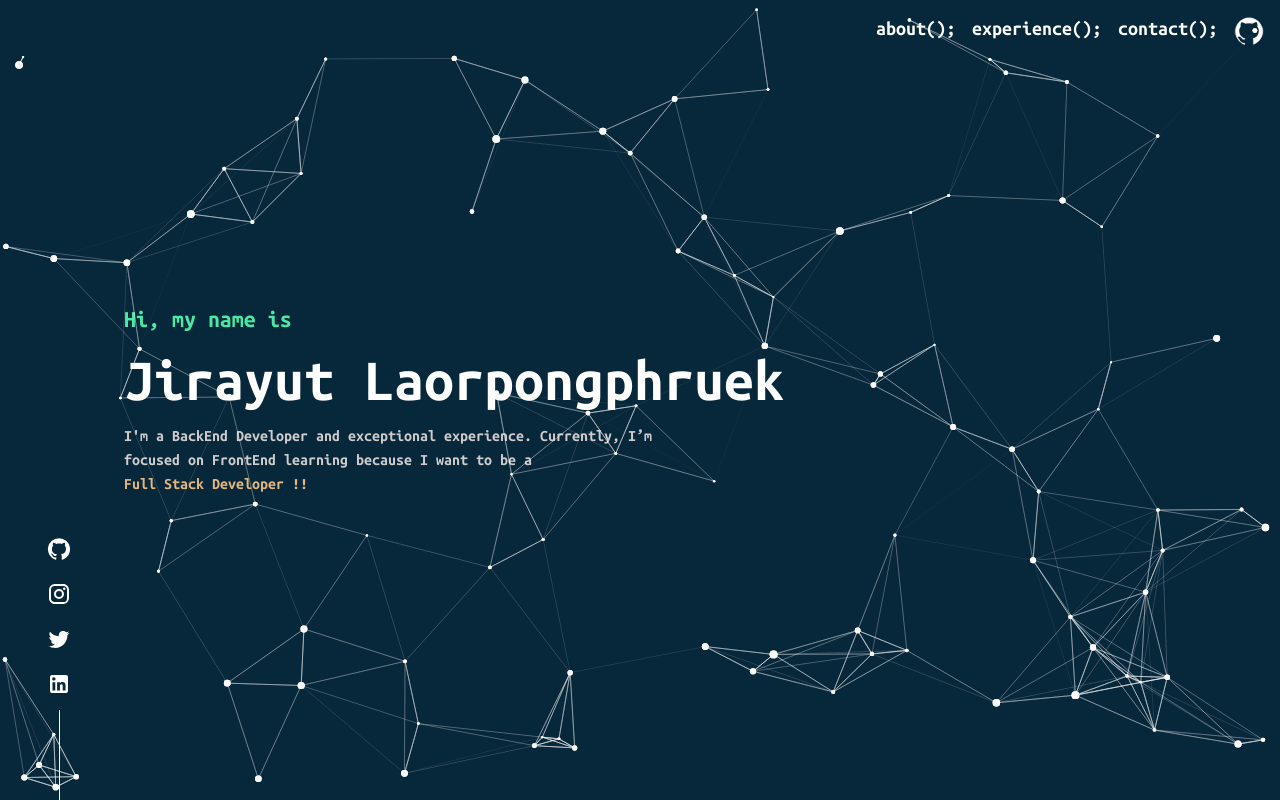
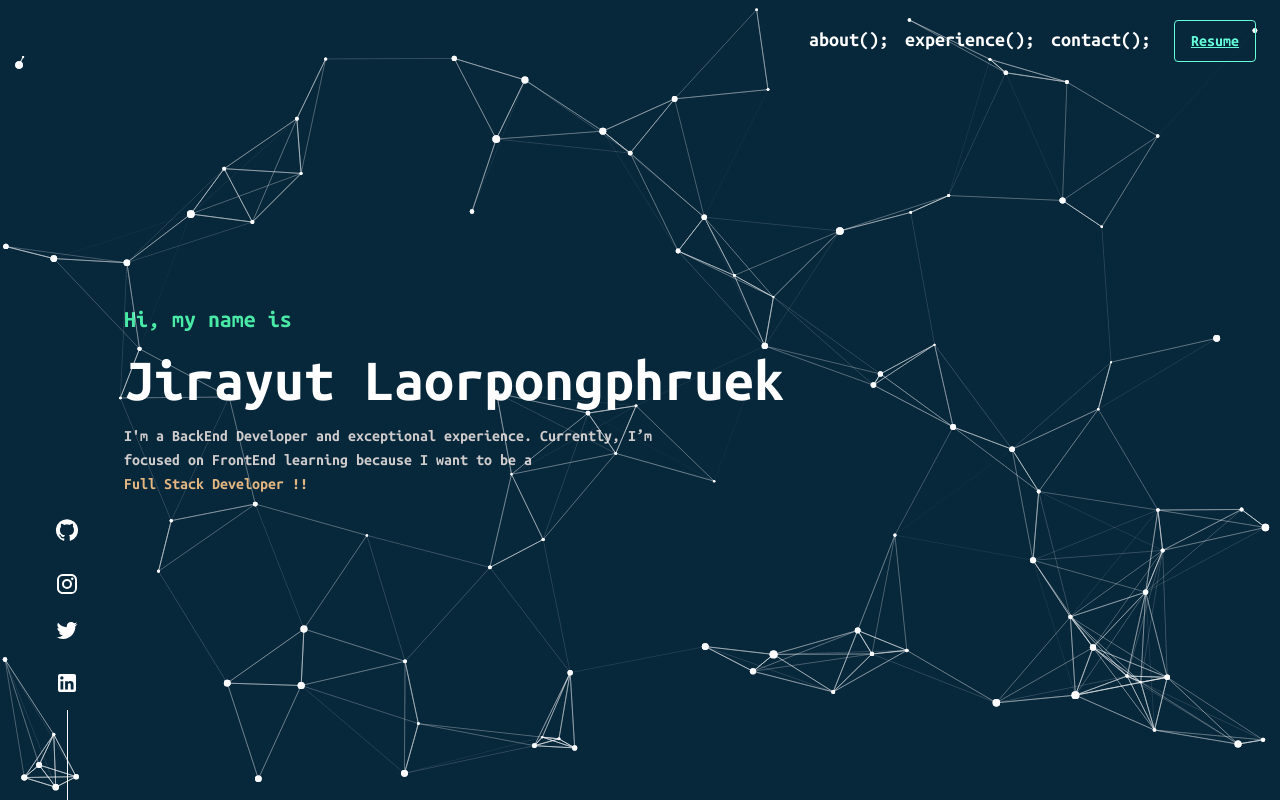
Before and after one commit to Jirayut-l/PortfolioByReact, a React (Create React App) app: page / in a window 1280 px wide. Shown: the top 800 px of the page. Built offline with nearby package versions, Linux system fonts and the light colour scheme.

Commit message:
check point

```diff
--- a/public/index.html
+++ b/public/index.html
@@ -27,7 +27,7 @@
       work correctly both with client-side routing and a non-root public URL.
       Learn how to configure a non-root public URL by running `npm run build`.
     -->
-    <title>Profile</title>
+    <title>Jirayut.l</title>
   </head>
   <body>
     <noscript>You need to enable JavaScript to run this app.</noscript>
--- a/src/components/Experience.tsx
+++ b/src/components/Experience.tsx
@@ -23,7 +23,7 @@ const Experience = () => {
                 <p className={classes.range}>Feb 2019 - 31 Jan 2022</p>
                 <ul className={classesCommon.ulList}>
                     <Typography variant="subtitle1" color="textPrimary">
-                        <li>I'm working in Commodity Trading and Risk Management team (CTRM) Fix issue in API</li>
+                        <li>I worked in Commodity Trading and Risk Management team (CTRM) Fix issue in API</li>
                         <li>Fix issue in API & Application from CTRM Team and Test</li>
                         <li>Development Web Api C# .Net Framework instead of using Stored Procedure By using Logic Stored Procedure Come to work in c#</li>
                         <li>Design new logic and Find a solution with efficiency and speed of execution to using.</li>
--- a/src/components/Header.tsx
+++ b/src/components/Header.tsx
@@ -5,7 +5,7 @@ import particlesParams from '../theme/particles-background';
 import {useState} from 'react';
 import {Link} from 'react-scroll';
 import DehazeIcon from '@mui/icons-material/Dehaze';
-import { makeStyles } from '@mui/styles';
+import {makeStyles} from '@mui/styles';
 
 const useStyles = makeStyles(header);
 const Header = () => {
@@ -17,23 +17,21 @@ const Header = () => {
         return (
             <>
                 {menus.map((key) => (
-                    <Link key={`link-${key}`} to={key} className={classes.link}  spy={true} smooth={true} duration={200} >
+                    <Link key={`link-${key}`} to={key} className={classes.link} spy={true} smooth={true} duration={200}>
                         {`${key}();`}
                     </Link>
                 ))}
-                <IconButton className={classes.githubButton}>
-                    <img alt="github" src={`${process.env.PUBLIC_URL}/images/githubLogo.png`} style={{width: '30px', height: '30px'}}/>
-                </IconButton>
+                <a className={classes.resumeButton} href={'/File/resume.pdf'} target=" _blank" rel=" noopener noreferrer">Resume</a>
             </>
         )
     };
     return (
         <>
             <Particles className={classes.particles} params={particlesParams}/>
-            <Box position="fixed" width="100%" display="flex" justifyContent="flex-end" p={1} zIndex={1}>
-                <Box sx={{display:{xs:"block",sm:"none"}}}>
+            <Box position="fixed" width="100%" display="flex" justifyContent="flex-end" p={3} zIndex={1}>
+                <Box sx={{display: {xs: 'block', sm: 'none'}}}>
                     {drawerState && (
-                        <Drawer anchor="right" open={drawerState} onClose={() => setDrawerState(false)} >
+                        <Drawer anchor="right" open={drawerState} onClose={() => setDrawerState(false)}>
                             <Menus/>
                         </Drawer>
                     )}
@@ -41,7 +39,7 @@ const Header = () => {
                         <DehazeIcon/>
                     </IconButton>
                 </Box>
-                <Box sx={{display:{xs:"none",sm: "block"}}}>
+                <Box sx={{display: {xs: 'none', sm: 'block'}}}>
                     <Menus/>
                 </Box>
             </Box>
--- a/src/components/SocialMediaMenu.tsx
+++ b/src/components/SocialMediaMenu.tsx
@@ -4,7 +4,7 @@ import GitHubIcon from '@mui/icons-material/GitHub';
 import InstagramIcon from '@mui/icons-material/Instagram';
 import LinkedInIcon from '@mui/icons-material/LinkedIn';
 import TwitterIcon from '@mui/icons-material/Twitter';
-import {Box} from '@mui/material';
+import {Box,IconButton} from '@mui/material';
 
 const useStyles = makeStyles(socialMediaMenu());
 const SocialMediaMenu = () => {
@@ -12,10 +12,10 @@ const SocialMediaMenu = () => {
     return (
         <Box className={classes.menu} sx={{display: {xs: 'none', md: 'block'}}}>
             <ul className={classes.ul} >
-                <li><GitHubIcon/></li>
-                <li><InstagramIcon/></li>
+                <li><IconButton href={"https://github.com/Jirayut-l"} > <GitHubIcon/> </IconButton>  </li>
+                <li><IconButton href={"https://www.instagram.com/jirayut.l/"} > <InstagramIcon/> </IconButton> </li>
                 <li><TwitterIcon/></li>
-                <li><LinkedInIcon/></li>
+                <li><IconButton href={"www.linkedin.com/in/jirayut-l"} > <LinkedInIcon/></IconButton>    </li>
             </ul>
         </Box>
     )
--- a/src/theme/header.ts
+++ b/src/theme/header.ts
@@ -1,7 +1,7 @@
-import { createStyles } from "@mui/styles";
+import {createStyles} from '@mui/styles';
 import {Theme} from '@mui/material';
 
-const useStyles = (theme:Theme) => createStyles({
+const useStyles = (theme: Theme) => createStyles({
     button: {
         transition: 'color .4s ease-out',
         '&:hover': {
@@ -12,9 +12,18 @@ const useStyles = (theme:Theme) => createStyles({
             color: theme.palette.primary.main,
         },
     },
-    githubButton: {
+    resumeButton: {
+        color: '#64ffda',
+        width: 'fit-content',
+        border: '1px solid #64ffda',
+        cursor: 'pointer',
+        padding: '0.75rem 1rem',
         alignSelf: 'flex-end',
-        width: 'fit-content',
+        transition: 'all 0.25s cubic-bezier(0.645,0.045,0.355,1)',
+        lineHeight: '1',
+        marginLeft: '15px',
+        borderRadius: '4px',
+        backgroundColor: 'transparent'
     },
     link: {
         alignSelf: 'flex-end',
```
Also changed, not shown: 1 other file (tests, documents, lock files or other folders).
